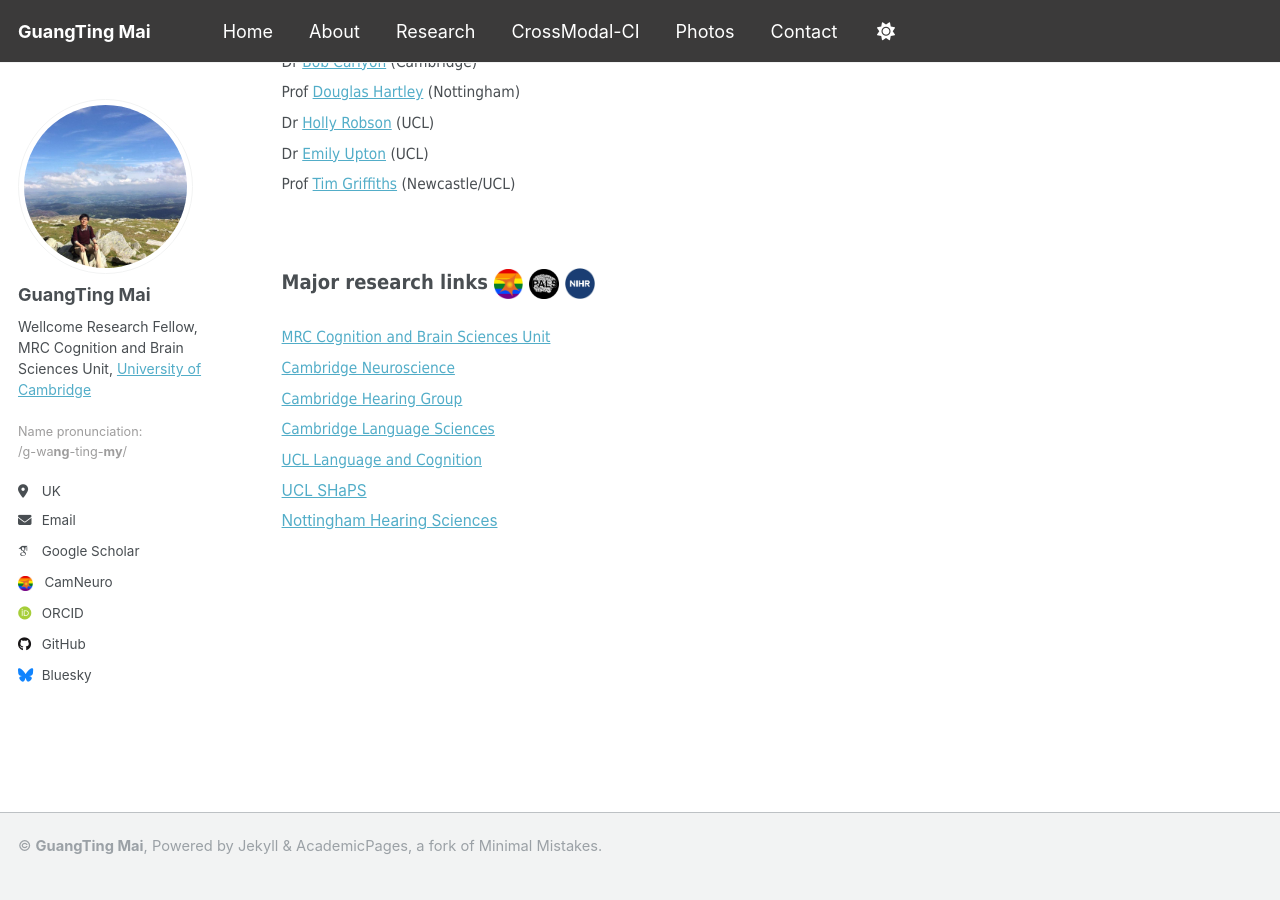
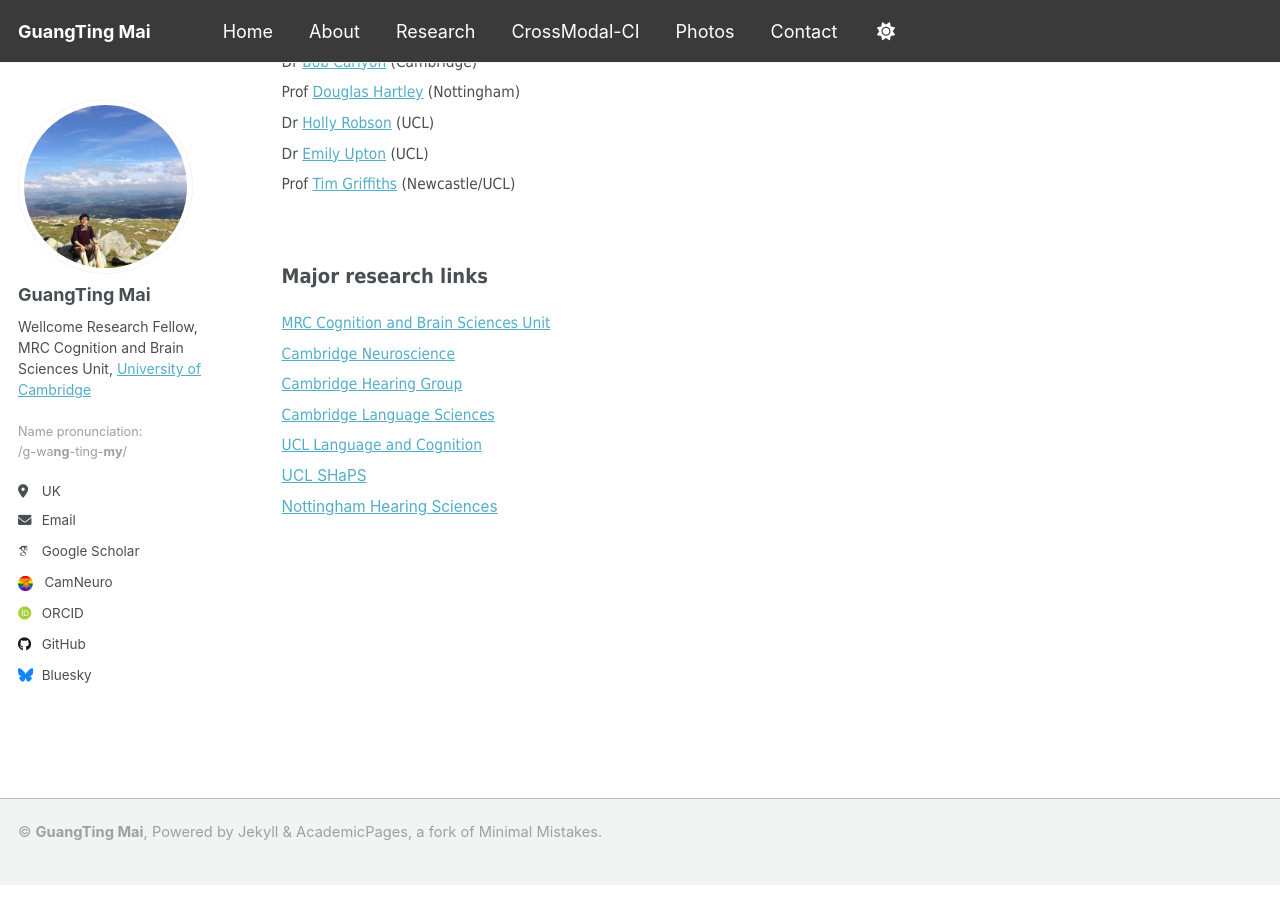
Before and after one commit to guangtingmai/guangtingmai.github.io, a Jekyll site: the page built from _pages/research.html, in a window 1280 px wide and 900 px high, scrolled down 1154 px. Built offline with Jekyll 4.4.1, drawn with Linux system fonts in a browser that asks for light colours; some web fonts are replaced.

Commit message:
Update research.html

```diff
--- a/_pages/research.html
+++ b/_pages/research.html
@@ -49,11 +49,7 @@
 </p>
 <br>
 
-<p><span style="font-size: 15pt;font-family: Tahoma;line-height: 0.8;display: block;margin-bottom: 0"><strong>Major research links</strong>
-  <a href="https://neuroscience.cam.ac.uk/"><img src="https://guangtingmai.github.io/images/cambridge_neuroscience.png" width="3%"></a>
-  <a href="https://www.ucl.ac.uk/brain-sciences/pals"><img src="https://guangtingmai.github.io/images/PALS.png" width="3.1%"></a>
-  <a href="https://nottinghambrc.nihr.ac.uk/research/hearing/"><img src="https://guangtingmai.github.io/images/nihr.png" width="3.1%"></a>
-</span></p>
+<p><span style="font-size: 15pt;font-family: Tahoma;line-height: 0.8;display: block;margin-bottom: 0"><strong>Major research links</strong></span></p>
 <p>
   <span style="font-size: 11.5pt;font-family: Tahoma;line-height: 2;display: block;"><a href="https://www.mrc-cbu.cam.ac.uk/">MRC Cognition and Brain Sciences Unit</a></span>
   <span style="font-size: 11.5pt;font-family: Tahoma;line-height: 2;display: block;"><a href="https://neuroscience.cam.ac.uk/">Cambridge Neuroscience</a></span>
```
